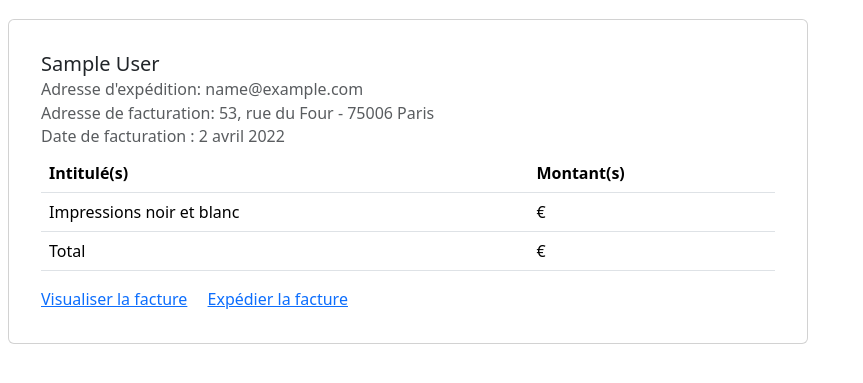
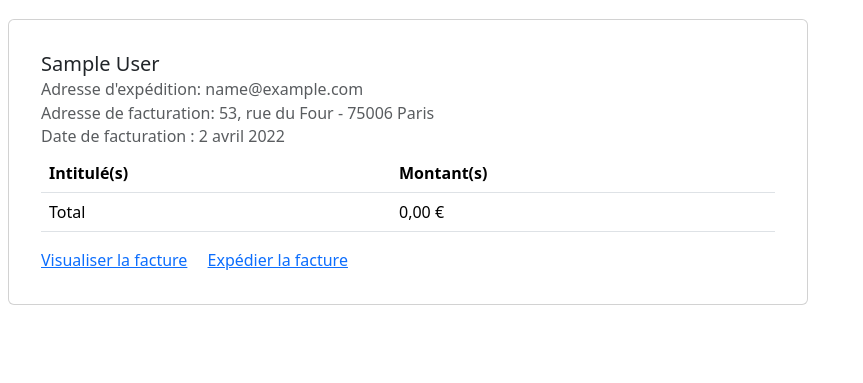
Before and after one commit to GbrlVjnr/rueduFour, a Django app: page /facturation/2022/04/ in a window 1280 px wide. Shown: the part 197-580 px from the top of the page, without its empty margins (0-863 px from the left). Run offline with Django 4.2, Linux system fonts and the light colour scheme; a user stored in the database is signed in; tables that the repository leaves empty hold one stand-in row (values such as "Sample post"); some libraries are stand-ins or nearby versions.

Commit message:
prints final?

```diff
--- a/comptabilite/templates/facturation.html
+++ b/comptabilite/templates/facturation.html
@@ -28,15 +28,21 @@
                     <td> {{ item.amount|floatformat:2 }} €</td>
                 </tr>
                 {% endfor %}
-                {% if black_and_white_expense != 0 %}
+                {% if invoice.black_and_white_expense != 0 %}
                 <tr>
-                    <td> Impressions noir et blanc </td>
-                    <td> {{ item.black_and_white_expense|floatformat:2 }} €</td>
-                </tr>
+                  <td>Impressions et copies noir et blanc ({{ invoice.prints|blackandwhite }})</td>
+                  <td> {{ invoice.black_and_white_expense|floatformat:2 }} €</td>
+              </tr>
                 {% endif %}
+                {% if invoice.color_expense != 0 %}
+                <tr>
+                  <td>Impressions et copies couleur ({{ invoice.prints|color }})</td>
+                  <td> {{ invoice.color_expense|floatformat:2 }} €</td>
+              </tr>
+              {% endif %}
                 <tfoot>
                     <td>Total</td>
-                    <td>{{ invoice.total.amount__sum|floatformat:2 }} €</td>
+                    <td>{{ invoice.total_expenses|floatformat:2 }} €</td>
                 </tfoot>
             </tbody>
           </table>
--- a/comptabilite/templates/livrejournal.html
+++ b/comptabilite/templates/livrejournal.html
@@ -278,8 +278,8 @@
                                                     <div class="row m-3 collapse" id="printsDistrib">
                                                         <label for="prints_account" class="col-sm-4 col-form-label">{{ account.full_name }}</label>
                                                         <div class="mb-2 col-sm-8">
-                                                            <input type="text" name="prints_B&W_{{ account.id }}" class="form-control form-control-sm" id="b&w_prints">
-                                                            <input type="text" name="prints_C_{{ account.id }}" class="form-control form-control-sm" id="c_prints">
+                                                            <input type="text" name="prints_B&W_{{ account.id }}" class="form-control form-control-sm" id="b&w_prints" placeholder="Noir & blanc">
+                                                            <input type="text" name="prints_C_{{ account.id }}" class="form-control form-control-sm" id="c_prints" placeholder="Couleur">
                                                         </div>
                                                     </div>
                                                   {% endfor %}
--- a/comptabilite/templatetags/custom_extras.py
+++ b/comptabilite/templatetags/custom_extras.py
@@ -1,6 +1,18 @@
 from django import template
 
 register = template.Library()
+
+@register.filter(name="blackandwhite")
+def blackandwhite(value):
+    return value.get(type="B&W").amount
+
+@register.filter(name="color")
+def color(value):
+    return value.get(type="C").amount
+
+@register.filter(name="getVAT")
+def getVAT(value):
+    return value-(value/(1+0.2))
 
 @register.filter(name="getvalue")
 def getvalue(value, key):
--- a/comptabilite/views.py
+++ b/comptabilite/views.py
@@ -140,9 +140,9 @@ def home(request, year):
                     for key, value in request.POST.items():
                         if key.startswith("prints") and value != '':
                             if PrintsDistribution.objects.filter(entry=entry, account__id=int(key.split('_')[2]), type=key.split('_')[1]).exists():
+                                print("already exists!!")
                                 account_to_assign = Account.objects.get(pk=int(key.split('_')[2]))
-                                PrintsDistribution.objects.filter(entry=entry, account__id=int(key.split('_')[2])).update(
-                                    entry=entry, account=account_to_assign, amount=int(value), type=key.split('_')[1])
+                                PrintsDistribution.objects.filter(entry=entry, account__id=int(key.split('_')[2]), type=key.split('_')[1]).update(amount=int(value))
                             else:
                                 account_to_assign = Account.objects.get(pk=int(key.split('_')[2]))
                                 new_print_distribution = PrintsDistribution(
@@ -272,10 +272,12 @@ def facturation(request, year, month):
 
     for account in accounts:
         expenses = Distribution.objects.filter(account=account, entry__date__year=year, entry__date__month=month).exclude(amount=0)
+        total_expenses = expenses.aggregate(Sum('amount'))['amount__sum'] if expenses.exists() else 0
         prints = PrintsDistribution.objects.filter(account=account, entry__date__year=year, entry__date__month=month)
         black_and_white_expense = prints.get(type="B&W").amount * 0.00356 * 1.2 if prints.exists() else 0
         color_expense = prints.get(type="C").amount * 0.03562 * 1.2 if prints.exists() else 0
-        data_set = {'account': account, 'expenses': expenses, 'prints': prints, 'black_and_white_expense': black_and_white_expense, 'color_expense': color_expense, 'total': expenses.aggregate(Sum('amount'))}
+        total = total_expenses + black_and_white_expense + color_expense
+        data_set = {'account': account, 'expenses': expenses, 'prints': prints, 'black_and_white_expense': black_and_white_expense, 'color_expense': color_expense, 'total_expenses': total}
         data.append(data_set)
 
     context = {
@@ -296,11 +298,19 @@ def pdf_invoice(request, year, month, accountid):
     # Collects the data for the invoice view
     account = Account.objects.get(pk=accountid)
     expenses = Distribution.objects.filter(account=account, entry__date__year=year, entry__date__month=month).exclude(amount=0)
-    total = expenses.aggregate(Sum('amount'))
+    total_expenses = expenses.aggregate(Sum('amount'))['amount__sum'] if expenses.exists() else 0
+    prints = PrintsDistribution.objects.filter(account=account, entry__date__year=year, entry__date__month=month)
+    black_and_white_expense = prints.get(type="B&W").amount * 0.00356 * 1.2 if prints.exists() else 0
+    color_expense = prints.get(type="C").amount * 0.03562 * 1.2 if prints.exists() else 0
+    total = total_expenses + black_and_white_expense + color_expense
 
     data = {
         'account': account,
         'expenses': expenses,
+        'total_expenses': total_expenses,
+        'prints': prints,
+        'black_and_white_expense': black_and_white_expense,
+        'color_expense': color_expense,
         'total': total,
         'current_date': datetime.now().date,
     }
```
Also changed, not shown: comptabilite/templates/pdf_template.html (+17 -1 lines).
